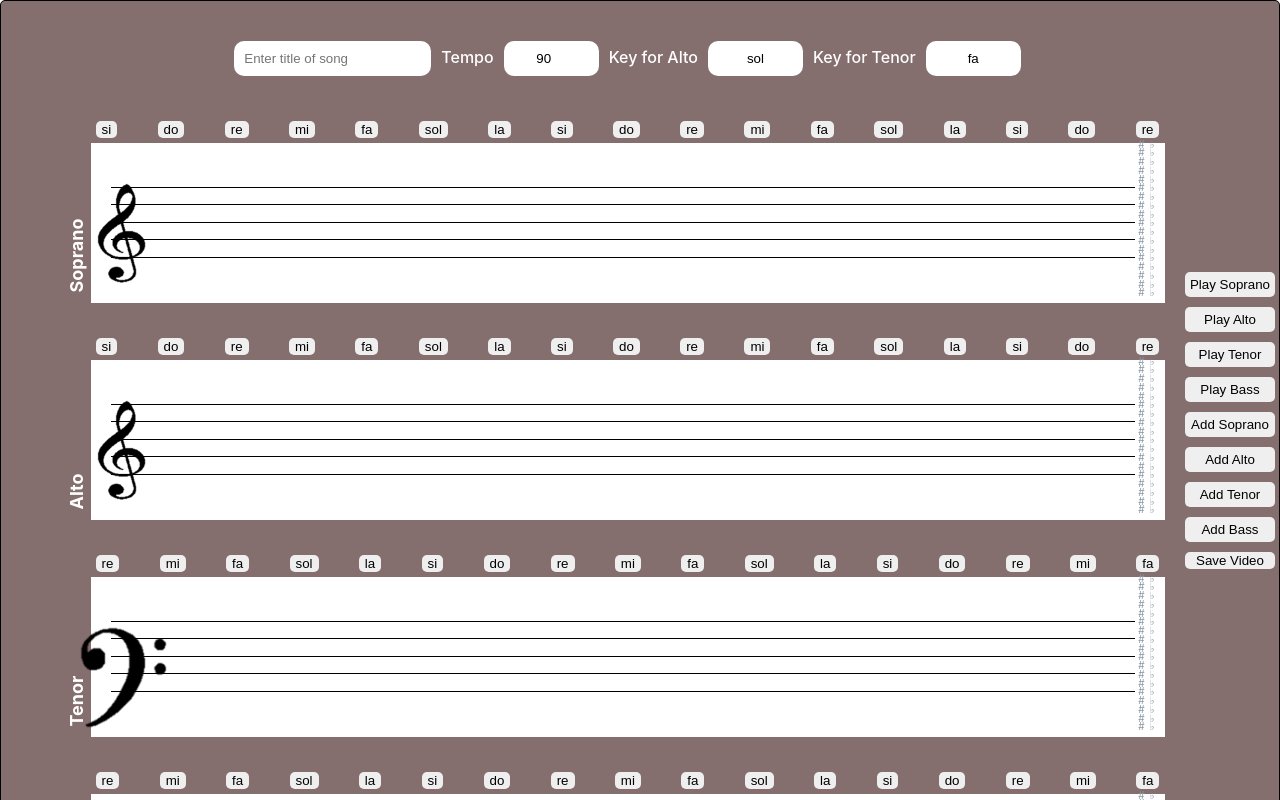
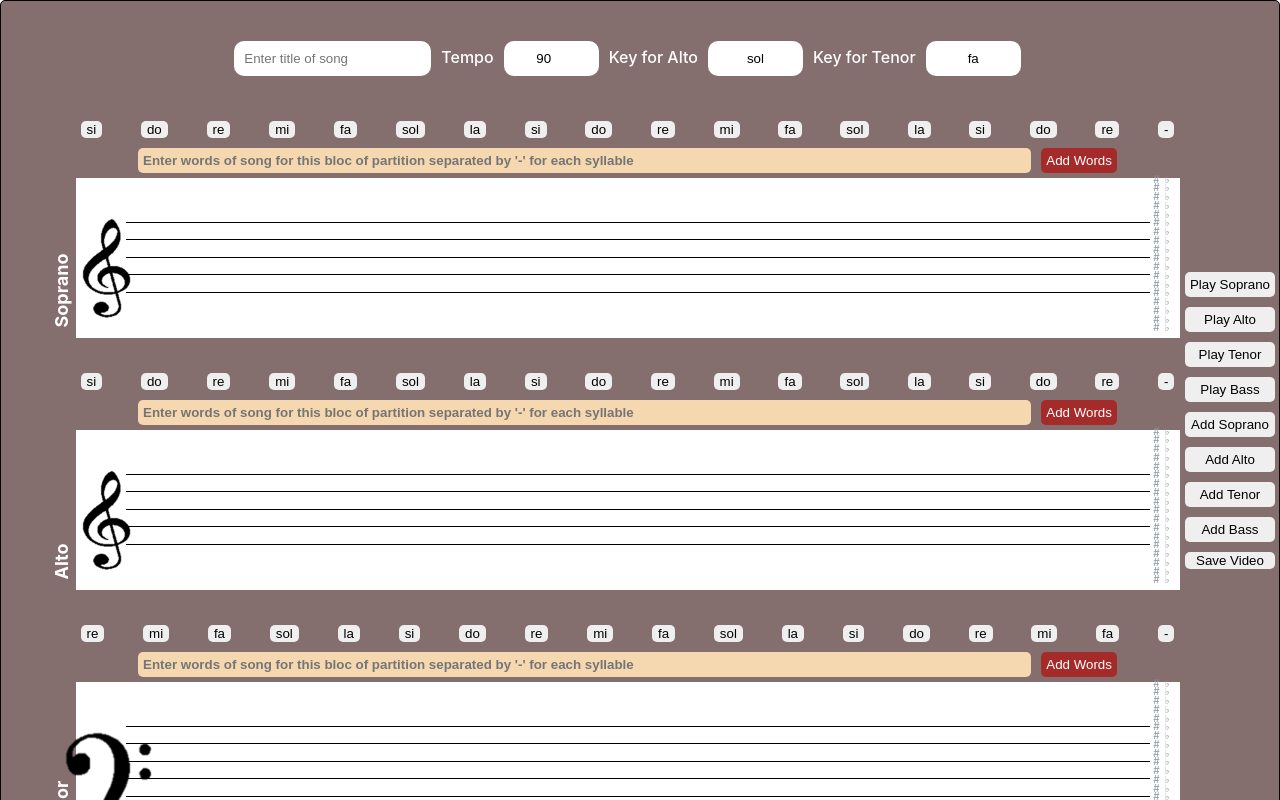
Before and after one commit to jeremie429/partition, a React (Create React App) app: page /partition in a window 1280 px wide. Shown: the top 800 px of the page. Built offline with nearby package versions, Linux system fonts and the light colour scheme.

Commit message:
Added words input zone and silent button

```diff
--- a/src/components/Block.js
+++ b/src/components/Block.js
@@ -1,4 +1,4 @@
-import React, { useEffect, useRef, useState } from "react";
+import React, { useRef } from "react";
 import { v4 as uuidv4 } from "uuid";
 
 import CompleteLine from "./CompleteLine";
@@ -14,20 +14,62 @@ function Block({
   cancelVisibility,
   handleNoteClick,
   blockNum,
+  composedArr,
 }) {
   const divRef = useRef();
   const arr = [17, 16, 15, 14, 13, 12, 11, 10, 9, 8, 7, 6, 5, 4, 3, 2, 1, 0];
 
   const pos = useRef(-1);
+  const wordsRef = useRef("");
 
-  function incrementPos() {
-    pos.current += 1;
+  function incrementPos(decrement = false) {
+    if (decrement) pos.current -= 1;
+    else pos.current += 1;
 
     return pos.current;
   }
 
-  // console.log({ imgIcon });
-  //console.log({ solIcon });
+  function handleAddNotes(e) {
+    let allWords = wordsRef.current.value;
+
+    let allWordsArr = allWords.split("-");
+
+    //console.log(e.target.offsetParent);
+
+    for (let index = 0; index < composedArr.length; index++) {
+      if (index > allWordsArr.length) break;
+      const element = composedArr[index];
+      element.noteTextDiv.value = allWordsArr[index];
+      //console.log(element.noteTextDiv.value);
+    }
+  }
+
+  async function handleAddSilent(e) {
+    e.preventDefault();
+    const pos = incrementPos();
+    if (pos > 24) return;
+
+    const divToTrigger =
+      e.target.offsetParent.children[2].children[9].children[0];
+
+    await divToTrigger.click();
+
+    const noteContainer = divToTrigger.querySelectorAll(".note-container")[pos];
+
+    // console.log({noteContainer})
+
+    const noteChoiceBloc = noteContainer.querySelector(".note-choice-bloc");
+    const noteBloc = noteChoiceBloc.querySelector(".soupir");
+
+    // console.log({noteBloc})
+    if (!noteBloc.classList.contains("selected")) {
+      await noteBloc.click();
+      const formDelay = noteContainer.querySelector(".form-delay");
+      const noteControls = formDelay.querySelector(".note-controls");
+      const okBtn = noteControls.querySelector(".ok");
+      await okBtn.click();
+    }
+  }
 
   return (
     <div className="block-container">
@@ -54,7 +96,21 @@ function Block({
             )
           );
         })}
+
+        <button onClick={handleAddSilent}>-</button>
       </div>
+
+      <div className="words">
+        <input
+          placeholder="Enter words of song for this bloc of partition separated by '-' for each syllable"
+          className="words-input"
+          /*value={wordsRef.current.valueOf()}
+          onChange={(e) => (wordsRef.current.valueOf() = e.target.value)}*/
+          ref={wordsRef}
+        />
+        <button onClick={handleAddNotes}>Add Words</button>
+      </div>
+
       <div ref={divRef} className="div-line-container">
         <img src={imgIcon} className="img-icon" alt="key icon" />
         {arr.map((i) => {
@@ -74,6 +130,7 @@ function Block({
               cancelVisibility={cancelVisibility}
               handleNoteClick={handleNoteClick}
               pupitreName={pupitreName}
+              incrementPos={incrementPos}
             />
           );
         })}
--- a/src/components/CompleteLine.jsx
+++ b/src/components/CompleteLine.jsx
@@ -4,7 +4,7 @@ import Line from './Line';
  function CompleteLine({ currentNote, currentAudioSrc, classType, handleDelay,
     tempo,
     cancelVisibility,
-    handleNoteClick, pupitreName, blockNum }) {
+    handleNoteClick, pupitreName, blockNum, incrementPos }) {
     const [isDieze, setIsDieze] = useState(false);
     const [isBemol, setIsBemol] = useState(false);
 
@@ -22,6 +22,7 @@ import Line from './Line';
           cancelVisibility={cancelVisibility}
           handleNoteClick={handleNoteClick}
           pupitreName={pupitreName}
+          incrementPos={incrementPos}
         />
         <div
           onClick={(e) => {
--- a/src/components/Line.js
+++ b/src/components/Line.js
@@ -14,6 +14,7 @@ function Line({
   handleNoteClick,
   pupitreName,
   blockNum,
+  incrementPos,
 }) {
   const [createNote, setCreateNote] = useState();
 
@@ -51,6 +52,7 @@ function Line({
                 isBemol={isBemol}
                 positionInLine={index}
                 blockNum={blockNum}
+                incrementPos={incrementPos}
               />
             );
           })}
--- a/src/components/Note.js
+++ b/src/components/Note.js
@@ -13,6 +13,7 @@ function Note({
   isBemol,
   blockNum,
   positionInLine,
+  incrementPos,
 }) {
   let currentAudioDieze = currentAudio.split("");
   currentAudioDieze.splice(1, 0, "#");
@@ -31,6 +32,7 @@ function Note({
   const [noteText, setNoteText] = useState(
     isDieze ? currentNoteDieze : isBemol ? currentNoteBemol : currentNote
   );
+
   const [noteAudio, setNoteAudio] = useState(
     isDieze ? currentAudioDieze : isBemol ? currentAudioBemol : currentAudio
   );
@@ -39,11 +41,12 @@ function Note({
   const [isLinked, setIsLinked] = useState(false);
   let step = Math.round((tempo / 2) * 100) / 100;
   let id = useRef(uuidv4());
+  let noteTextId = useRef();
 
   const [hideText, setHideText] = useState(true);
 
   function handleSubmit(e) {
-    e.preventDefault();
+    let noteTextDiv = noteTextId.current;
 
     handleNoteClick(
       noteAudio,
@@ -54,16 +57,13 @@ function Note({
       isSoupir,
       isLinked,
       positionInLine,
-      blockNum
+      blockNum,
+      noteTextDiv
     );
-    //console.log({ delay });
+
     setVueDelayButton(false);
     setHideText(false);
   }
-
-  /*useEffect(() => {
-    console.log({ visible });
-  }, [visible]);*/
 
   function handleCancel(e) {
     setVisible(false);
@@ -81,21 +81,18 @@ function Note({
             onChange={(e) => {
               let value = parseFloat(e.target.value);
               setDelay(value);
-              //console.log({ delay });
+
               if (!vueDelayButton) setVueDelayButton(true);
               handleDelay(id.current, value);
 
               setHideText(true);
             }}
-            //min={0.3}
-            // max={5.0}
             step={step}
           />
           {vueDelayButton && (
             <div className="note-controls">
               <input
                 onClick={(e) => {
-                  // console.log("cancel button clicked");
                   setVisible(false);
                 }}
                 className="btn cancel"
@@ -135,7 +132,6 @@ function Note({
                 className="infinite"
                 onClick={(e) => {
                   setIsLinked((prev) => !prev);
-                  // console.log({ isLinked });
                 }}
               >
                 {"\u221E"}
@@ -151,11 +147,9 @@ function Note({
             className={visible ? "notes-bloc selected" : "notes-bloc"}
             onClick={(e) => {
               e.preventDefault();
-              // console.log("note div clicked");
               if (!visible) setVisible(true);
               else handleCancel();
             }}
-            //onDoubleClick={handleCancel}
           >
             <div className={visible ? "note-line" : ""}></div>
           </div>
@@ -170,13 +164,14 @@ function Note({
         ></div>
       </div>
 
-      {visible && !hideText && (
+      {visible && (
         <input
           value={noteText}
           onChange={(e) => {
             setNoteText(e.target.value);
-            e.target.style.width = e.target.value.length + 1 + "ch";
+            e.target.style.width = e.target.value.length + 2 + "ch";
           }}
+          ref={noteTextId}
           className="note-text"
           type="text"
         />
--- a/src/pages/Partition.jsx
+++ b/src/pages/Partition.jsx
@@ -31,6 +31,8 @@ const Partition = () => {
     const [numTenorBlock, setNumTenorBlock] = useState(1);
     const [numBassBlock, setNumBassBlock] = useState(1);
 
+
+
     let titleref = useRef();
 
     useEffect(() => {
@@ -47,7 +49,8 @@ const Partition = () => {
       isSoupir,
       isLinked,
       positionInLine,
-      blockNum
+      blockNum,
+      noteTextDiv
     ) {
       // window.location.reload(false);
 
@@ -66,7 +69,8 @@ const Partition = () => {
             id,
             isSoupir,
             isLinked,
-            positionInArr
+            positionInArr,
+            noteTextDiv
           })
 
           sopranoNotes.sort((note1, note2) => note1.positionInArr - note2.positionInArr)
@@ -83,7 +87,8 @@ const Partition = () => {
             id,
             isSoupir,
             isLinked,
-            positionInArr
+            positionInArr,
+            noteTextDiv
           })
 
           altoNotes.sort((note1, note2) => note1.positionInArr - note2.positionInArr)
@@ -97,7 +102,8 @@ const Partition = () => {
             id,
             isSoupir,
             isLinked,
-            positionInArr
+            positionInArr,
+            noteTextDiv
           })
 
           tenorNotes.sort((note1, note2) => note1.positionInArr - note2.positionInArr)
@@ -113,7 +119,8 @@ const Partition = () => {
             id,
             isSoupir,
             isLinked,
-            positionInArr
+            positionInArr,
+            noteTextDiv
           })
 
           bassNotes.sort((note1, note2) => note1.positionInArr - note2.positionInArr)
@@ -201,10 +208,14 @@ const Partition = () => {
       for (let i = 0; i < notesArr.length; i++) {
         const element = notesArr[i];
         let elDiv = document.getElementById(element.id);
+       // elDiv = elDiv.children[1].children[0];
+       // console.log(elDiv)
+
         if (!element.isSoupir) {
           elDiv = elDiv.children[1].children[0];
         } else {
-          elDiv = elDiv.children[1].children[0];
+          elDiv = elDiv.children[1];
+         // console.log(elDiv)
         }
 
         elDiv.classList.toggle("playing");
@@ -355,6 +366,7 @@ const Partition = () => {
                   imgIcon={solIcon}
                   tempo={Math.round((60 / tempo) * 100) / 100}
                   cancelVisibility={cancelVisibility}
+                  composedArr={sopranoNotes}
                 />
               ))}
           </div>
@@ -373,6 +385,7 @@ const Partition = () => {
                   handleDelay={handleDelay}
                   tempo={Math.round((60 / tempo) * 100) / 100}
                   cancelVisibility={cancelVisibility}
+                  composedArr={altoNotes}
                 />
               ))}
           </div>
@@ -391,6 +404,7 @@ const Partition = () => {
                   handleDelay={handleDelay}
                   tempo={Math.round((60 / tempo) * 100) / 100}
                   cancelVisibility={cancelVisibility}
+                  composedArr={tenorNotes}
                 />
               ))}
           </div>
@@ -409,6 +423,7 @@ const Partition = () => {
                   handleDelay={handleDelay}
                   tempo={Math.round((60 / tempo) * 100) / 100}
                   cancelVisibility={cancelVisibility}
+                  composedArr={bassNotes}
                 />
               ))}
           </div>
--- a/src/styles/partition.css
+++ b/src/styles/partition.css
@@ -109,6 +109,7 @@
     display: flex;
     align-items: center;
     position: relative;
+    margin-left: 30px;
   }
 
 
@@ -205,7 +206,9 @@
   }
   .playing{
     transform: scale(1.2);
-    background-color: chartreuse !important;
+    background-color: rgb(0, 255, 13) !important;
+    -webkit-box-shadow: 1px 5px 13px 5px #73FFA8;
+box-shadow: 1px 5px 13px 5px #73FFA8;
   }
   .controls{
     display: flex;
@@ -335,6 +338,7 @@
     color: rgb(26, 11, 228);
     font-weight: 600;
     background: transparent;
+    min-width: fit-content;
 
   }
 
@@ -378,3 +382,34 @@
     justify-content: space-between;
     margin-top: 20px;
   }
+
+  .words{
+    width: 100%;
+    display: flex;
+    align-items: center;
+    justify-content: center;
+  }
+
+  .words-input{
+    width: 80%;
+    padding: 5px;
+
+    border-radius: 5px;
+    outline: none;
+    border: none;
+    background-color: rgb(245, 215, 176);
+    font-weight: 700;
+
+
+  }
+
+  .words button{
+    padding: 5px;
+    background-color: brown;
+    color: white  ;
+  }
+
+  .note-text .top{
+
+    top: -100px;
+  }
```
Also changed, not shown: src/components/Piano.jsx (+9 -19 lines).
